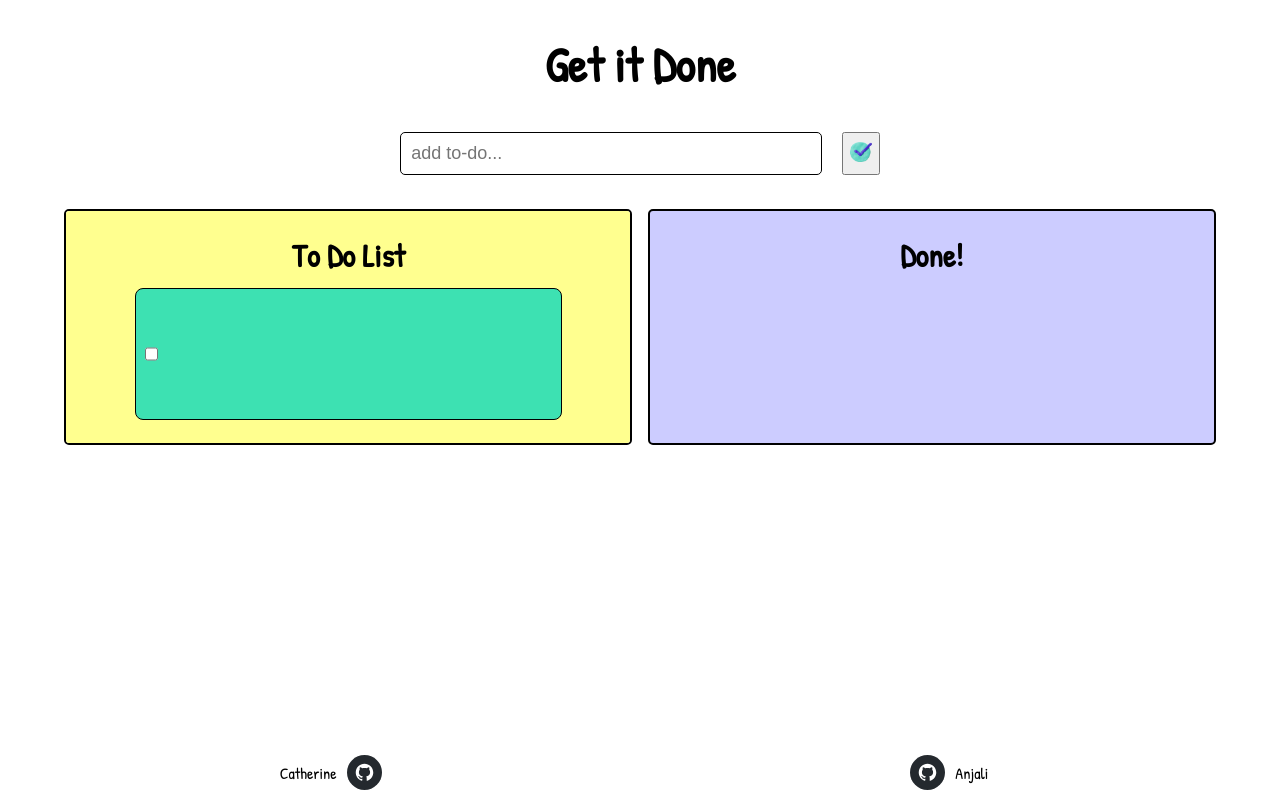
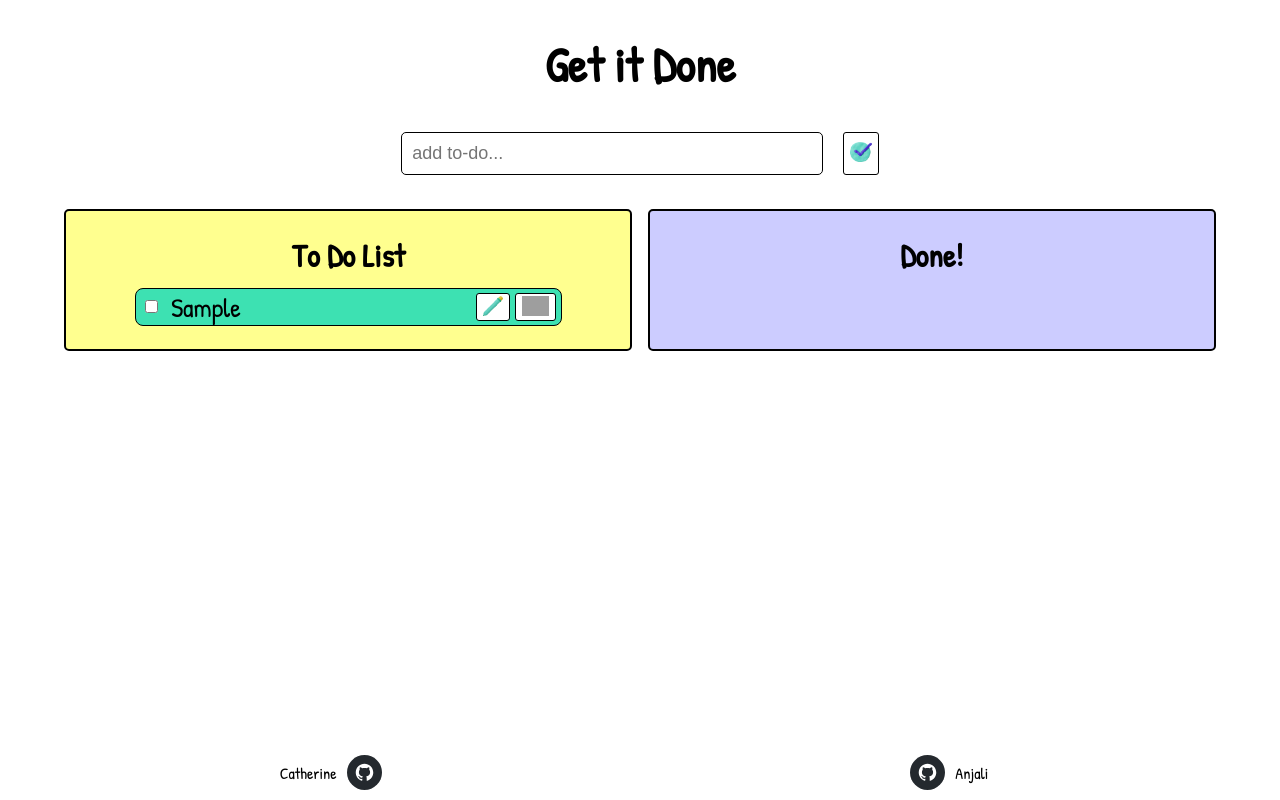
Before and after one commit to anjaliruth/typescript-todo, a React (Vite) app in the folder todo-app/: page / in a window 1280 px wide. Both pictures are taken after typing "Sample" into the empty fields and a click on the button 861 px from the left and 153 px from the top of the page. Built offline with nearby package versions, Linux system fonts and the light colour scheme; grey boxes are pictures that could not be loaded.

Commit message:
styling on forms, buttons and todo items

```diff
--- a/todo-app/src/App.css
+++ b/todo-app/src/App.css
@@ -18,12 +18,36 @@
   flex-grow: 0;
   flex-shrink: 0;
 }
-.input-area, .edit-todo-form {
+.input-area {
   display: flex;
   justify-content: center;
   gap: 20px;
   margin: 3% 0;
   width: 90vw;
+}
+
+.edit-todo {
+  display: flex;
+  align-items: center;
+  width: 100%;
+}
+.edit-todo-form > p {
+  margin: 0;
+}
+
+.edit-todo-form, .done-task-and-buttons {
+  display: flex;
+  justify-content: space-between;
+  align-items: center;
+  width: 100%;
+}
+
+.edit-input {
+  border-radius: 3px;
+  padding: 2px 0;
+  width: 60%;
+  font-family: "Patrick Hand", cursive;
+  font-size: 15pt;
 }
 
 .input-area > form {
@@ -47,10 +71,6 @@
   width: 90vw;
 }
 
-.checkbox-and-task {
-  display: flex;
-}
-
 .task-section-title {
   text-align: center;
   margin: 2%;
@@ -60,7 +80,7 @@
 .todo-item {
   background-color: #3de1b2;
   display: flex;
-  /* justify-content: space-between; */
+  justify-content: flex-start;
   align-items: center;
   gap: 10px;
   width: 80%;
@@ -69,11 +89,18 @@
   padding: 0 5px;
   border: 1px solid black;
   font-size: 20pt;
+  overflow: hidden;
 }
 
 .todo-item:hover {
   transform: scale(1.05);
   box-shadow: 0 0 5px black;
+}
+
+.todo-item-done {
+  display: flex;
+  align-items: center;
+  width: 100%;
 }
 
 .todo-list {
@@ -85,6 +112,13 @@
 .todo-item-buttons {
   display: flex;
   gap: 5px;
+}
+
+.todo-button {
+background-color: white;
+border: 0.3px solid black;
+border-radius: 3px;
+padding-top: 2px;
 }
 
 .todo-area {
@@ -150,17 +184,12 @@
 
 .checkbox-container {
   display: flex;
+  /* flex-grow: 0; */
 }
 
-.edit-todo {
-  display: flex;
-  background-color: #ccccff;
-  /* min-width: 100%; */
-  align-items: center;
-}
 
 /* Media Queries */
-@media (min-width: 576px) {
+@media (min-width: 768px) {
   .task-container {
     flex-direction: row;
     justify-content: space-between;
--- a/todo-app/src/components/InputArea.tsx
+++ b/todo-app/src/components/InputArea.tsx
@@ -34,7 +34,7 @@ export default function InputArea({
           type="text"
           onChange={(e) => setInputField(e.target.value)}
         />
-        <button id="input-button">
+        <button id="input-button" className="todo-button">
           <img className="submit button" src={tickPhoto} />
         </button>
       </form>
--- a/todo-app/src/components/ToDoSingleItem.tsx
+++ b/todo-app/src/components/ToDoSingleItem.tsx
@@ -51,40 +51,52 @@ export default function ToDoSingleItem({
           {...provided.dragHandleProps}
           ref={provided.innerRef}
         >
-          <div className="checkbox-and-task">
           {toDo.done ? (
+            <div className="todo-item-done">
               <div className="checkbox-container">
                 <input
                   type="checkbox"
                   onChange={() => toggleDone(toDo.id)}
                   checked
                 />
+              </div>
+              <div className="done-task-and-buttons">
                 <s>{toDo.task}</s>
                 <div className="todo-item-buttons">
-                  <button onClick={() => deleteFromList(toDo.id)}>
+                  <button
+                    className="todo-button"
+                    onClick={() => deleteFromList(toDo.id)}
+                  >
                     <img className="delete button" src={binPhoto} />
                   </button>
                 </div>
               </div>
+            </div>
           ) : (
+            <>
               <div className="checkbox-container">
                 <input type="checkbox" onChange={() => toggleDone(toDo.id)} />
+              </div>
+              <div className="edit-todo">
                 <form
                   className="edit-todo-form"
                   onSubmit={(e) => handleEdit(e, toDo.id)}
                 >
-                  <div className="edit-todo">
                   {edit ? (
                     <>
                       <input
+                        className="edit-input"
                         onChange={(e) => setEditTodo(e.target.value)}
                         value={editTodo}
                       />
                       <div className="todo-item-buttons">
-                          <button>
+                        <button className="todo-button">
                           <img className="submit button" src={tickPhoto} />
                         </button>
-                          <button onClick={() => deleteFromList(toDo.id)}>
+                        <button
+                          className="todo-button"
+                          onClick={() => deleteFromList(toDo.id)}
+                        >
                           <img className="delete button" src={binPhoto} />
                         </button>
                       </div>
@@ -94,6 +106,7 @@ export default function ToDoSingleItem({
                       <p className="task">{toDo.task}</p>
                       <div className="todo-item-buttons">
                         <button
+                          className="todo-button"
                           onClick={(e) => {
                             if (!edit && !toDo.done) {
                               e.preventDefault();
@@ -103,17 +116,19 @@ export default function ToDoSingleItem({
                         >
                           <img className="edit button" src={pencilPhoto} />
                         </button>
-                          <button onClick={() => deleteFromList(toDo.id)}>
+                        <button
+                          className="todo-button"
+                          onClick={() => deleteFromList(toDo.id)}
+                        >
                           <img className="delete button" src={binPhoto} />
                         </button>
                       </div>
                     </>
                   )}
-                  </div>
                 </form>
               </div>
+            </>
           )}
-          </div>
         </div>
       )}
     </Draggable>
```
Lines whose indentation alone changed are shown as unchanged.
